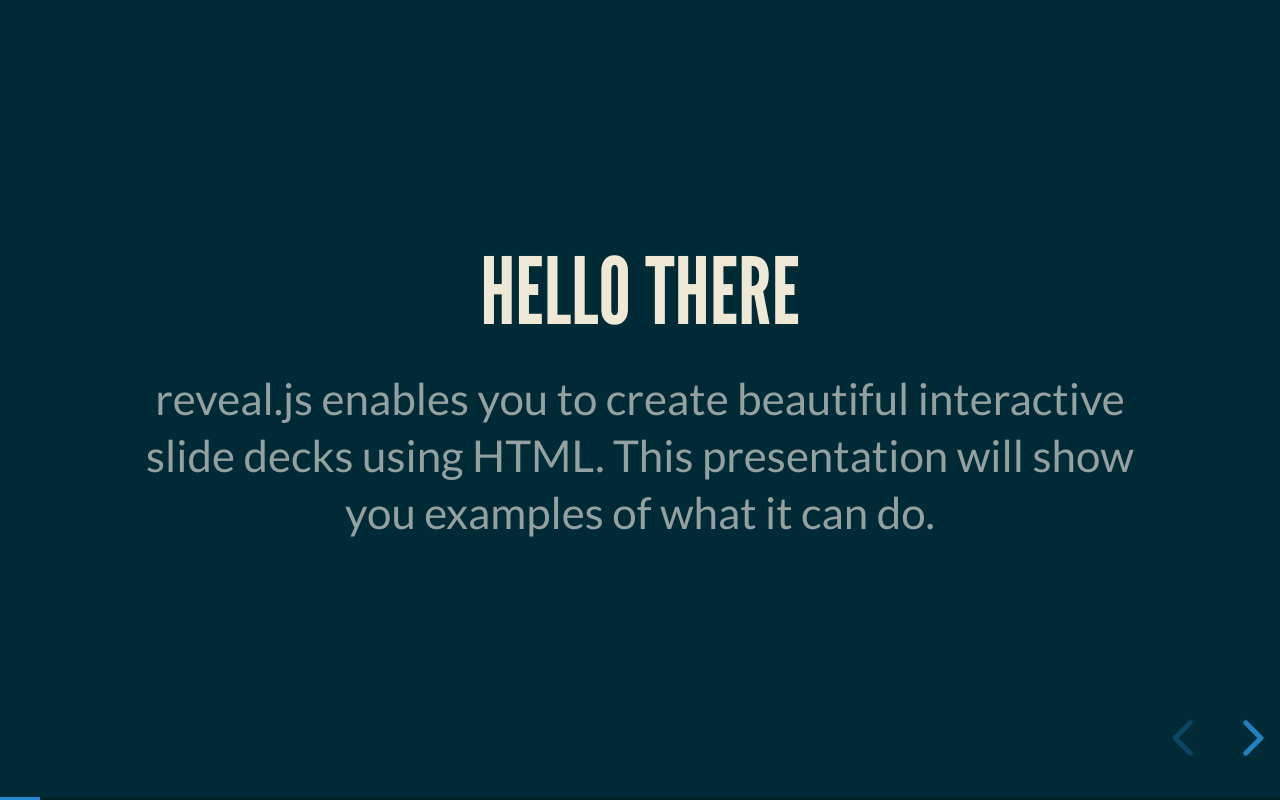
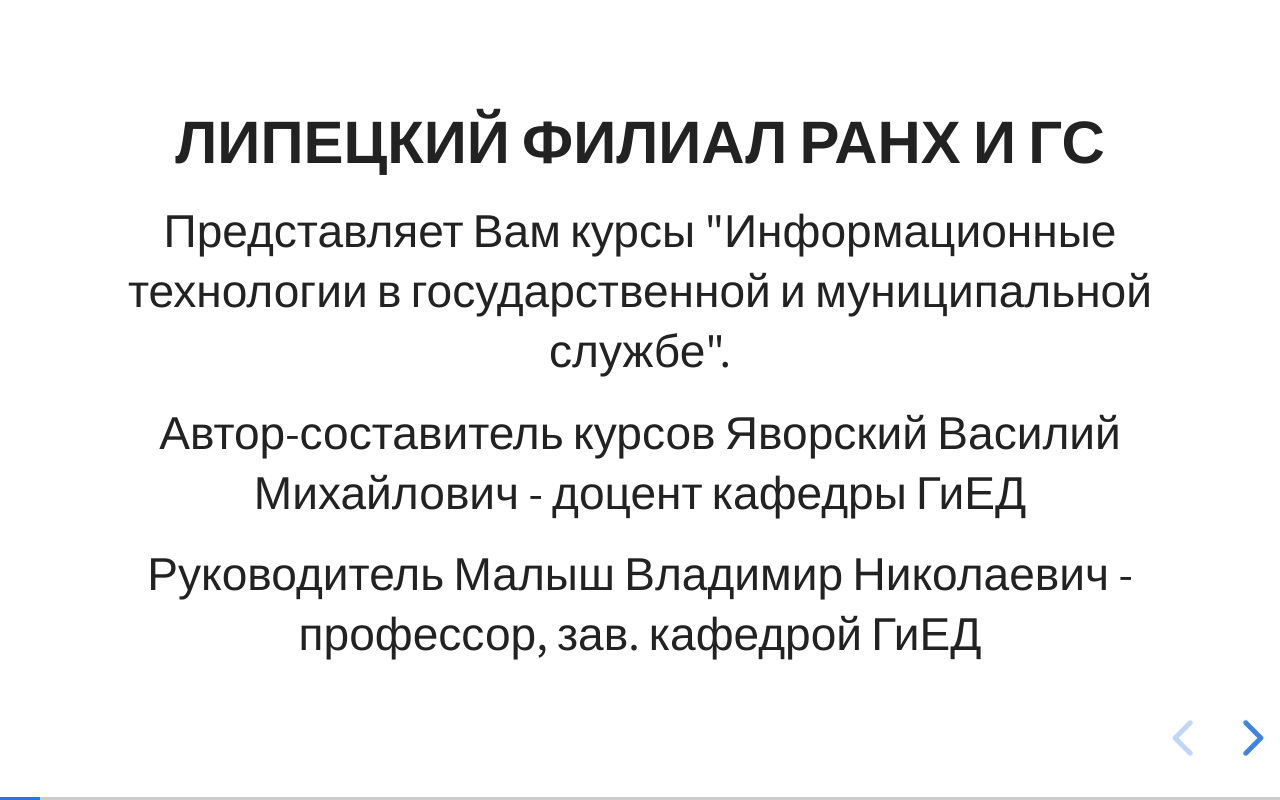
Before and after one commit to Vasilii1234/Vasilii1234.github.io, a plain HTML site: page index.html in a window 1280 px wide. Both pictures are taken after a click on the button "next slide". Drawn offline with Linux system fonts and the light colour scheme.

```diff
--- a/css/theme/main.css
+++ b/css/theme/main.css
@@ -1,4 +1,4 @@
-h1 {
-    background-color: #803f67;
+ {
+    background-color: #17ff2e;
     font-size: 30px;
 }
--- a/index.html
+++ b/index.html
@@ -15,11 +15,11 @@
 		<meta name="viewport" content="width=device-width, initial-scale=1.0, maximum-scale=1.0, user-scalable=no">
 
 		<link rel="stylesheet" href="css/reveal.css">
-		<link rel="stylesheet" href="css/theme/moon.css" id="theme">
+		<link rel="stylesheet" href="css/theme/white.css" id="theme">
 
 		<!-- Theme used for syntax highlighting of code -->
 		<link rel="stylesheet" href="lib/css/zenburn.css">
-		<!--<link rel="stylesheet" href="css/theme/main.css">-->
+		<link rel="stylesheet" href="css/theme/main.css">
 
 		<!-- Printing and PDF exports -->
 		<script>
@@ -42,19 +42,23 @@
 			<!-- Any section element inside of this container is displayed as a slide -->
 			<div class="slides">
 				<section>
-					<h1>Reveal.js</h1>
+					<h1 class="firstSectionHeader">Reveal.js</h1>
+                    <h1>Another header</h1>
+                    <p class="firstSectionHeader">Experiment</p>
 					<!--<h3>The HTML Presentation Framework</h3>-->
 					<!--<p>-->
 						<!--<small>Created by <a href="http://hakim.se">Hakim El Hattab</a> and <a href="https://github.com/hakimel/reveal.js/graphs/contributors">contributors</a></small>-->
 					<!--</p>-->
-					<iframe width="640" height="480" src="https://poly.google.com/view/9zcACM3U30Z/embed" frameborder="0" allowvr allowfullscreen mozallowfullscreen="true" webkitallowfullscreen="true" onmousewheel=""></iframe>
+					<!--<iframe width="640" height="480" src="https://poly.google.com/view/9zcACM3U30Z/embed" frameborder="0" allowvr allowfullscreen mozallowfullscreen="true" webkitallowfullscreen="true" onmousewheel=""></iframe>-->
 				</section>
 
 				<section>
-					<h2>Hello There</h2>
+					<h3>Липецкий Филиал РАНХ и ГС</h3>
 					<p>
-						reveal.js enables you to create beautiful interactive slide decks using HTML. This presentation will show you examples of what it can do.
+						Представляет Вам курсы "Информационные технологии в государственной и муниципальной службе".
 					</p>
+                    <p>Автор-составитель курсов Яворский Василий Михайлович - доцент кафедры ГиЕД</p>
+                    <p>Руководитель Малыш Владимир Николаевич - профессор, зав. кафедрой ГиЕД</p>
 				</section>
 
 				<!-- Example of nested vertical slides -->
```
